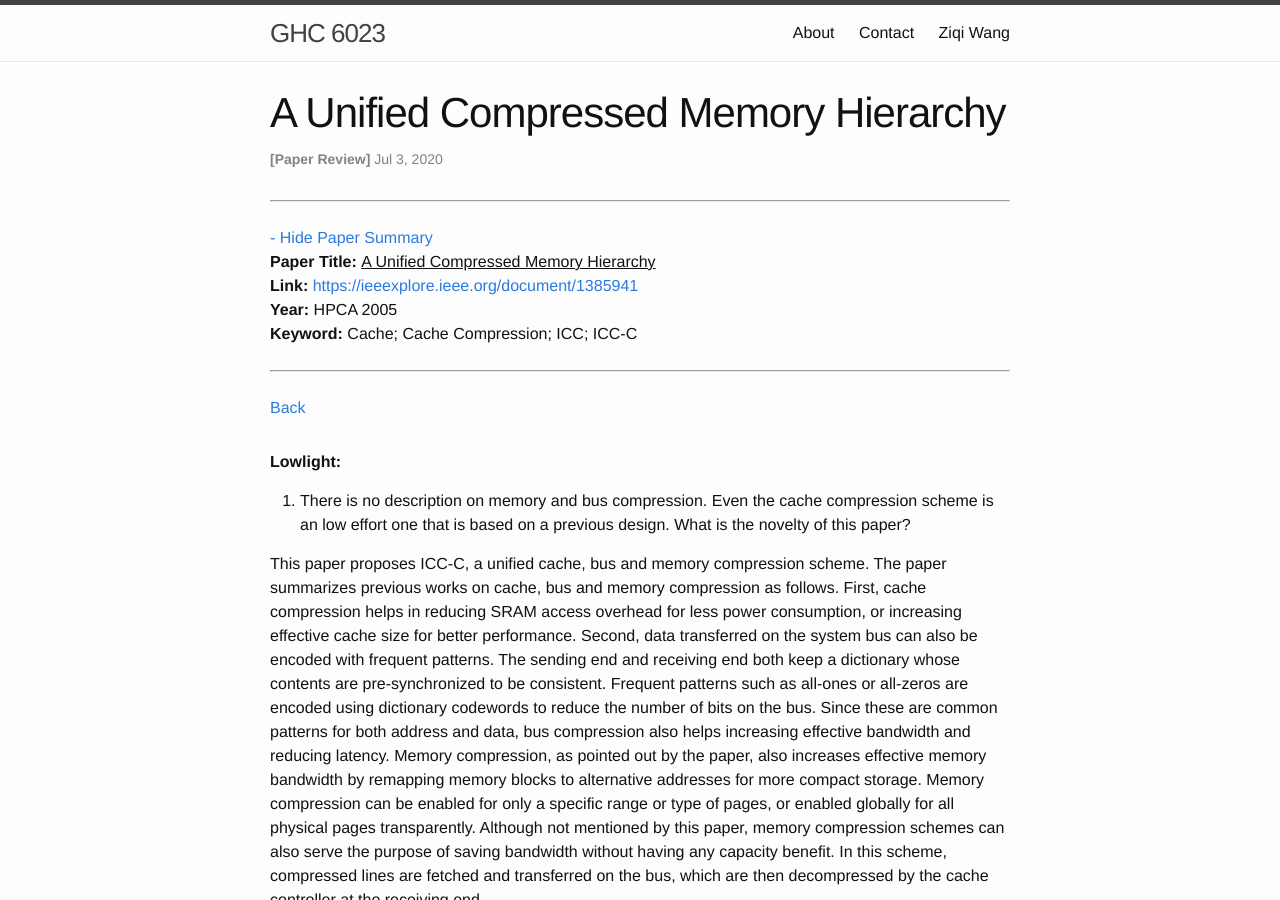
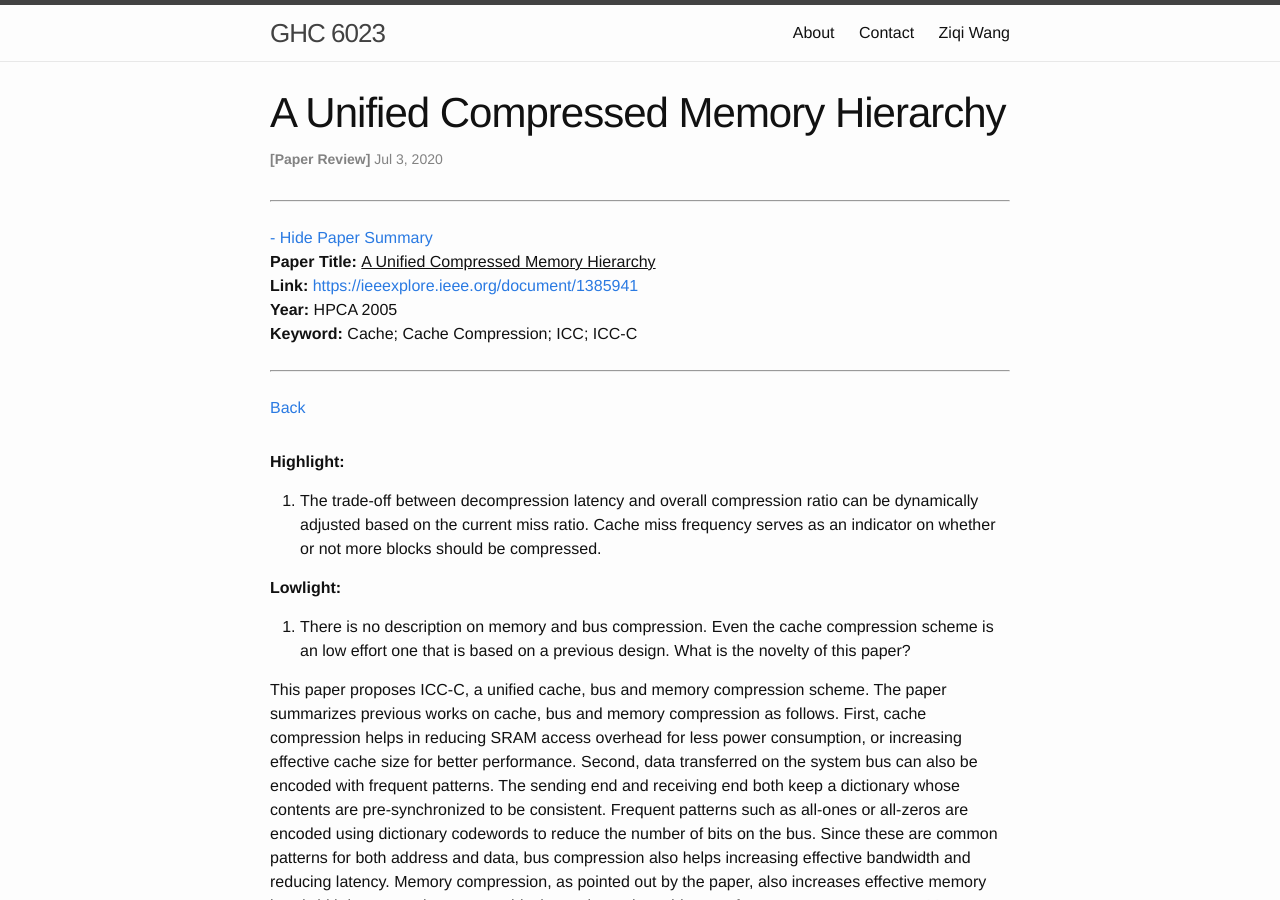
Before and after one commit to wangziqi2013/wangziqi2013.github.io, a Jekyll site: the page built from _posts/2020-07-02-icc-c.markdown, in a window 1280 px wide and 900 px high. Built offline with Jekyll 4.4.1, drawn with Linux system fonts in a browser that asks for light colours.

Commit message:
Adding highlight

```diff
--- a/_posts/2020-07-02-icc-c.markdown
+++ b/_posts/2020-07-02-icc-c.markdown
@@ -12,6 +12,13 @@ htm_cd:
 htm_cr:
 version_mgmt:
 ---
+
+**Highlight:**
+
+1. The trade-off between decompression latency and overall compression ratio can be dynamically adjusted based on the
+   current miss ratio. Cache miss frequency serves as an indicator on whether or not more blocks should be compressed.
+
+
 
 **Lowlight:**
 
@@ -82,3 +89,5 @@ driven by cache misses. Frequent cache misses, meaning that the current working
 will cause more blocks be stored in the compressed form, increasing overall compression ratio at the cost of longer
 access latency. On the other hand, if cache misses are relatively infrequent, then most lines will be stored uncompressed,
 reducing performance impact to a minimum.
+
+The paper did not
```
